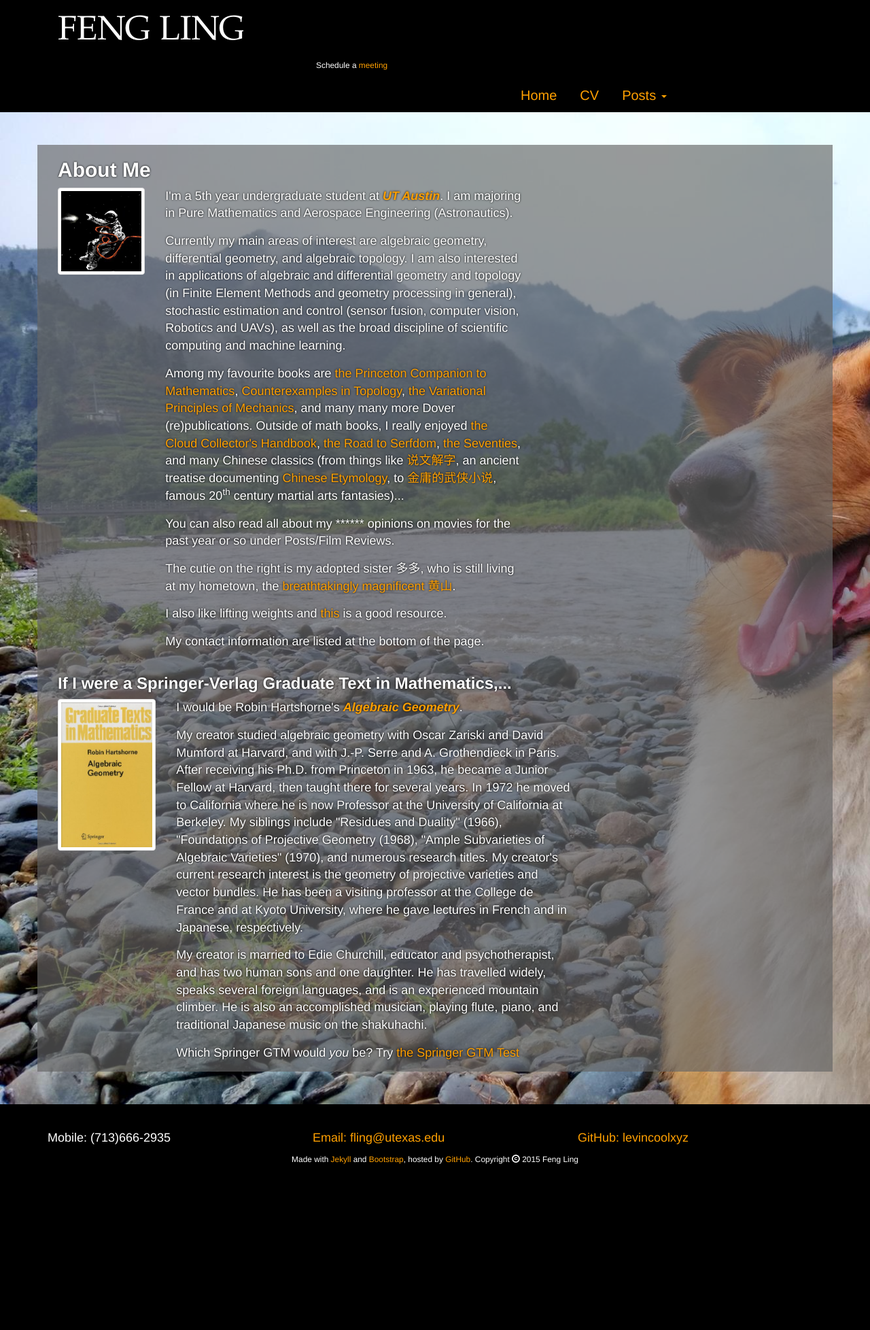
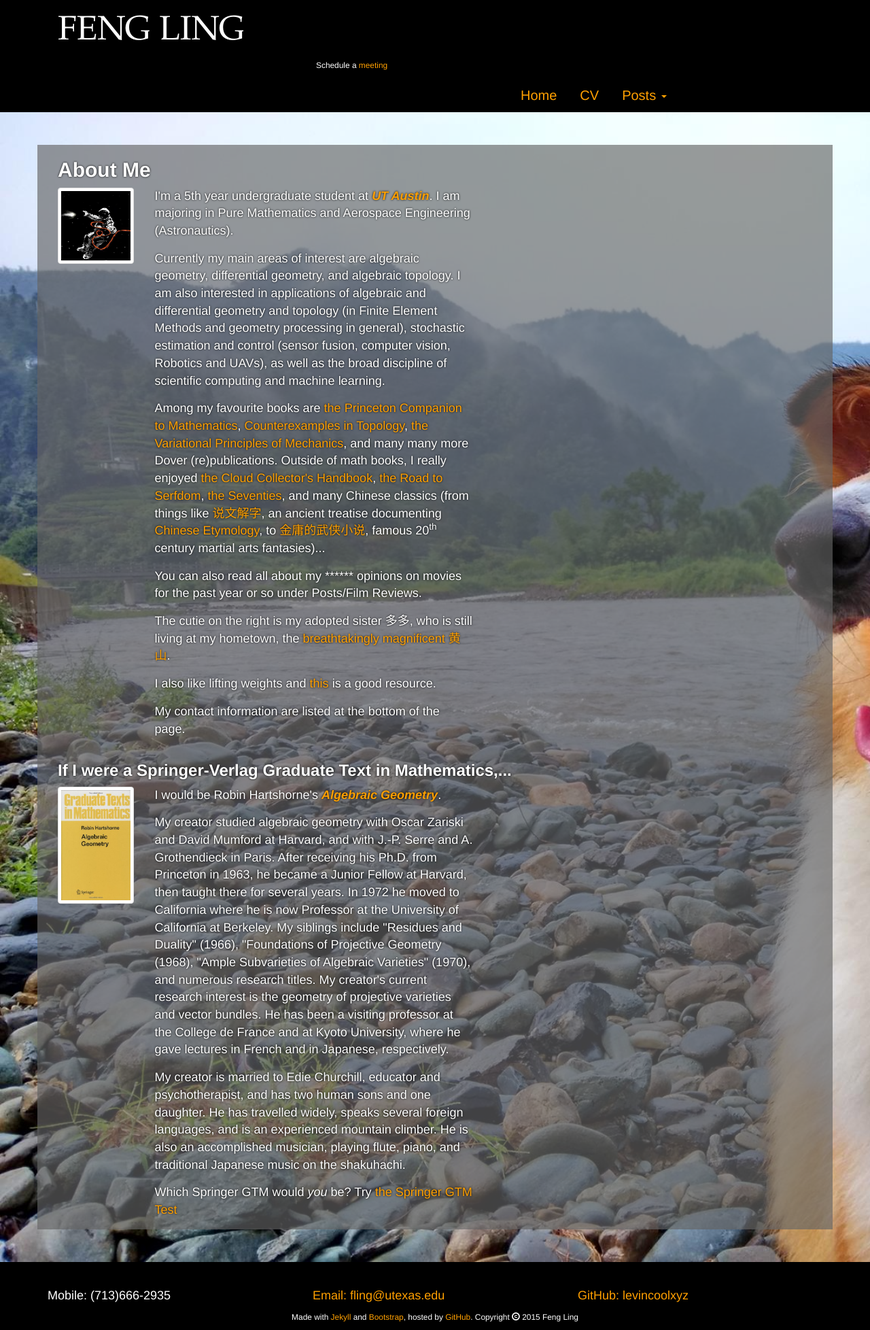
Before and after one commit to levincoolxyz/levincoolxyz.github.io, a Jekyll site: the page built from index.html, in a window 1280 px wide. Shown: the whole page at 68% size. Built offline with Jekyll 4.4.1, drawn with Linux system fonts in a browser that asks for light colours; comment, search, counter and statistics services are not loaded; before the commit the page ends 1724 px from its top, so only the background shows below that.

Commit message:
container

```diff
--- a/index.html
+++ b/index.html
@@ -3,7 +3,7 @@
 title: FENG LING
 ---
 
-<div id="about" class="container col-md-10">
+<div id="about" class="container col-md-9">
 	<h2>About Me</h2>
 	<div class="row">
 		<div class="container col-md-2">
@@ -15,7 +15,7 @@
 				<script type="IN/MemberProfile" data-id="https://www.linkedin.com/pub/feng-ling/34/248/970" data-format="hover" data-text="Feng Ling" data-related="false" ></script>
 			</div>
 		</div>
-		<div class="col-md-7">
+		<div class="container col-md-7">
 			<p>I'm a 5th year undergraduate student at <a href="https://utexas.edu"><strong><em>UT Austin</em></strong></a>. I am majoring in Pure Mathematics and Aerospace Engineering (Astronautics).</p>
 			<p>Currently my main areas of interest are algebraic geometry, differential geometry, and algebraic topology. I am also interested in applications of algebraic and differential geometry and topology (in Finite Element Methods and geometry processing in general), stochastic estimation and control (sensor fusion, computer vision, Robotics and UAVs), as well as the broad discipline of scientific computing and machine learning.</p>
 			<p>Among my favourite books are <a href="http://www.amazon.com/gp/product/0691118809/ref=oh_aui_detailpage_o01_s01?ie=UTF8&psc=1">the Princeton Companion to Mathematics</a>, <a href="http://www.amazon.com/gp/product/048668735X/ref=oh_aui_detailpage_o01_s00?ie=UTF8&psc=1">Counterexamples in Topology</a>, <a href="http://www.amazon.com/gp/product/0486650677/ref=oh_aui_detailpage_o07_s00?ie=UTF8&psc=1">the Variational Principles of Mechanics</a>, and many many more Dover (re)publications. Outside of math books, I really enjoyed <a href="http://www.amazon.com/gp/product/0811875423/ref=oh_aui_detailpage_o07_s00?ie=UTF8&psc=1">the Cloud Collector's Handbook</a>, <a href="http://www.amazon.com/Road-Serfdom-Documents---Definitive-Collected/dp/0226320553/ref=sr_1_1?s=books&ie=UTF8&qid=1420456736&sr=1-1&keywords=road+to+serfdom">the Road to Serfdom</a>, <a href="http://www.amazon.com/Seventies-American-Culture-Society-Politics/dp/030681126X/ref=sr_1_1?s=books&ie=UTF8&qid=1420456796&sr=1-1&keywords=the+seventies">the Seventies</a>, and many Chinese classics (from things like <a href="http://book.douban.com/subject/1519026/">说文解字</a>, an ancient treatise documenting <a href="http://www.chineseetymology.org/">Chinese Etymology</a>, to <a href="http://wx.tianyabook.org/writer/jinyong.html">金庸的武侠小说</a>, famous 20<sup>th</sup> century martial arts fantasies)...</p>
@@ -27,7 +27,7 @@
 	</div>
 </div>
 
-<div id="gtmtexttest" class="container col-md-11">
+<div id="gtmtexttest" class="container col-md-9">
 	<h3>If I were a Springer-Verlag Graduate Text in Mathematics,...</h3>
 	<div class="row">
 		<div class="container col-md-2">
@@ -35,7 +35,7 @@
 				<img src="/images/hartshorne.cover.jpg">
 			</div>
 		</div>
-		<div class="col-md-7">
+		<div class="container col-md-7">
 			<p>I would be Robin Hartshorne's <a href="http://www.amazon.com/gp/product/0387902449/ref=oh_aui_detailpage_o03_s00?ie=UTF8&psc=1"><strong><em>Algebraic Geometry</em></strong></a>.</p>
 			<p>My creator studied algebraic geometry with Oscar Zariski and David Mumford at Harvard, and with J.-P. Serre and A. Grothendieck in Paris. After  receiving his Ph.D. from Princeton in 1963, he became a Junior Fellow at  Harvard, then taught there for several years. In 1972 he moved to California where he is now Professor at the University of California at Berkeley. My siblings include "Residues and Duality" (1966), "Foundations  of Projective Geometry (1968), "Ample Subvarieties of Algebraic Varieties" (1970), and numerous research titles. My creator's current  research interest is the geometry of projective varieties and vector bundles. He has been a visiting professor at the College de France and at Kyoto University, where he gave lectures in French and in Japanese, respectively.</p>
 			<p>My creator is married to Edie Churchill, educator and psychotherapist,   and has two human sons and one daughter. He has travelled widely, speaks several foreign languages, and is an experienced mountain climber. He is also an accomplished musician, playing flute, piano, and traditional Japanese music on the shakuhachi.</p>
```
